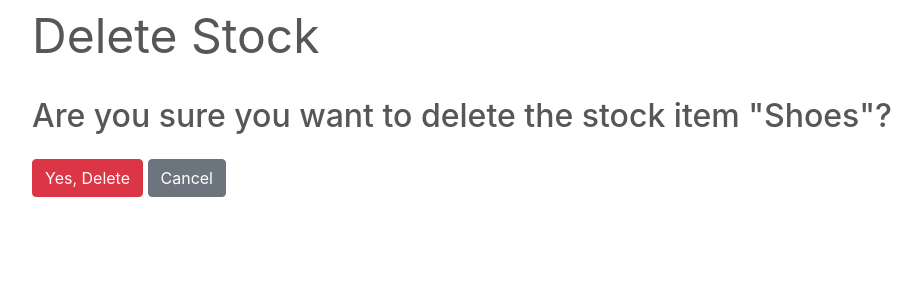
After one commit to sooneet/IMS-DJANGO, a Django app: page /inventory/stock/1/delete/ in a window 1280 px wide. The commit adds this page. Shown: the top 300 px of the page, without its empty margins (53-975 px from the left). Run offline with Django 3.2, Linux system fonts and the light colour scheme; data comes from the database, SQL or seed files in the repository; both versions use the stored data as it was after the commit; some libraries are stand-ins or nearby versions.

Commit message:
delete-stock

```diff
--- /dev/null
+++ b/inventory/templates/delete_stock.html
@@ -0,0 +1,25 @@
+{% extends "base.html" %}
+
+
+{% block title %} Delete Stock {% endblock title %}
+
+
+{% block content %}
+
+    <form method="post">
+
+        {% csrf_token %}
+
+        <fieldset class="form-group">
+            <div style="color:#575757; font-style: bold; font-size: 3rem; border-bottom: 1px solid white;">Delete Stock</div> <br>
+            <h2 style="color:#575757;">Are you sure you want to delete the stock item "{{ object.name }}"?</h2>
+        </fieldset>
+
+        <div class="form-group">
+            <button type="submit" class="btn btn-danger">Yes, Delete</button>
+            <a href="{% url 'inventory' %}" class="btn btn-secondary">Cancel</a>
+        </div>
+
+    </form>
+
+{% endblock content %}
--- a/inventory/templates/inventory.html
+++ b/inventory/templates/inventory.html
@@ -52,7 +52,7 @@
                     <td class="align-middle">{{ stock.quantity }}</td>
                     <td class="align-middle">
                         <a href="{% url 'edit-stock' stock.id %}" class="btn btn-info btn-sm">Edit Details</a>
-                        <a href="/delete-stock' stock.pk " class="btn btn-danger btn-sm"> Delete Stock </a>
+                        <a href="{% url 'delete-stock' stock.id %}" class="btn btn-danger btn-sm"> Delete Stock </a>
                     </td>
                 </tr>
             {% endfor %}
--- a/inventory/urls.py
+++ b/inventory/urls.py
@@ -6,4 +6,5 @@ urlpatterns = [
     path('',views.StockListView.as_view(),name='inventory'),
     path('new/',views.StockCreateView.as_view(),name='new-stock'),
     path('stock/<int:pk>/edit/',views.StockUpdateView.as_view(),name='edit-stock'),
+    path('stock/<int:pk>/delete/',views.StockDeleteView.as_view(),name='delete-stock'),
 ]
--- a/inventory/views.py
+++ b/inventory/views.py
@@ -1,8 +1,10 @@
-from django.shortcuts import render
-from django.views.generic import ListView,CreateView,UpdateView
+from django.shortcuts import render,redirect,get_object_or_404
+from django.views.generic import ListView,CreateView,UpdateView,View
 from django.contrib.messages.views import SuccessMessageMixin
+from django.contrib import messages
 from . models import Stock
 from . forms import StockFrom
+
 
 # Create your views here.
 class StockListView(ListView):
@@ -39,3 +41,19 @@ class StockUpdateView(UpdateView,SuccessMessageMixin):
         context['savebtn'] = 'update Stock'
         context['delbtn'] = 'Delete Stock'
         return context
+
+
+class StockDeleteView(View):
+    template_name = 'delete_stock.html'
+    success_message = "Stock has been deleted successfully"
+
+    def get(self, request, pk):
+        stock = get_object_or_404(Stock,pk=pk)
+        return render(request, self.template_name, {'object': stock})
+
+    def post(self, request, pk):
+        stock = get_object_or_404(Stock,pk=pk)
+        stock.is_deleted = True
+        stock.save()
+        messages.success(request, self.success_message)
+        return redirect('inventory')
```
Also changed, not shown: db.sqlite3.
